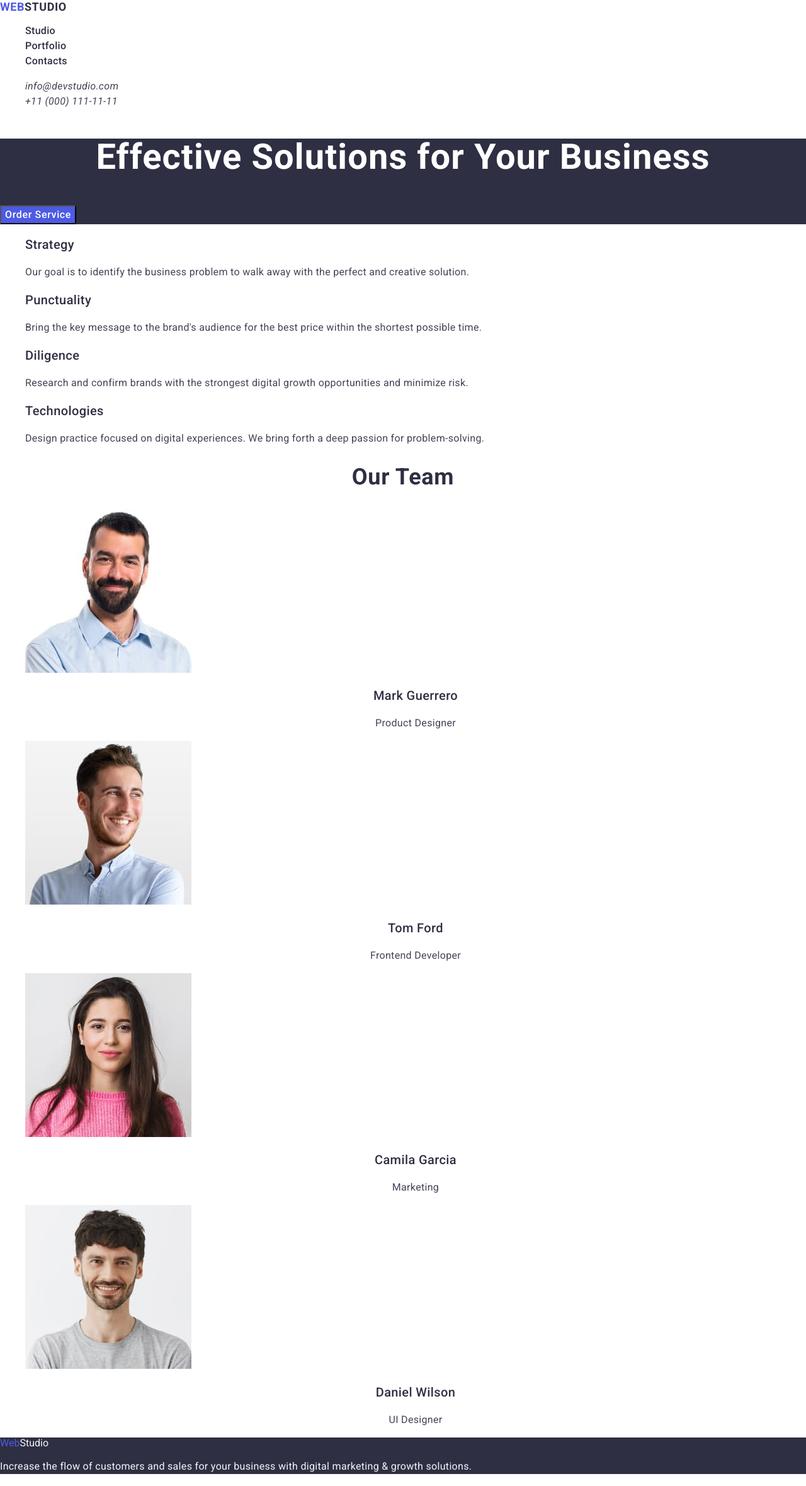
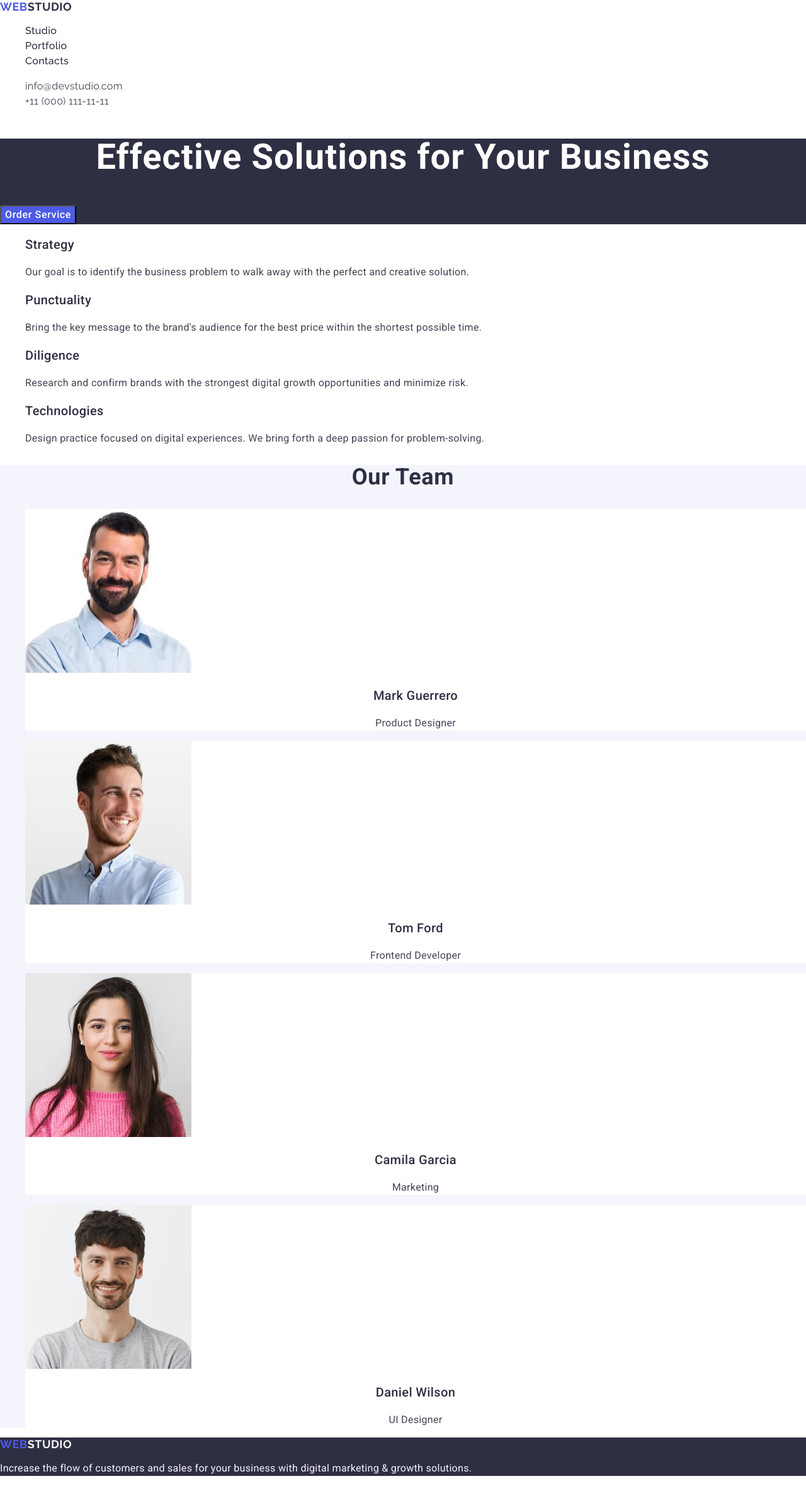
Before and after one commit to Marina4224/goit-markup-hw-02, a plain HTML site: page index.html in a window 1280 px wide. Shown: the whole page at 63% size. Drawn offline with nearby package versions, Linux system fonts and the light colour scheme.

Commit message:
add change

```diff
--- a/css/styles.css
+++ b/css/styles.css
@@ -14,7 +14,7 @@ font-family: Roboto, sans-serif;}
 
 /* #region header */
 
-.header {}
+.header {font-family: Raleway, sans-serif;}
 
 .nav-header {}
 
@@ -24,9 +24,9 @@ font-family: Roboto, sans-serif;}
     line-height: 1.17;
     letter-spacing: 0.03em;
     text-transform: uppercase;
-    color: #2E2F42;}
+    color: #4D5AE5;}
 .logo-style {
-    color: #4D5AE5}
+    color: #2E2F42}
 .nav-header-list {}
 
 
@@ -41,7 +41,12 @@ font-family: Roboto, sans-serif;}
     letter-spacing: 0.02em;
     color: #2e2f42;}
         .item-nav-link:hover, .item-nav-link:focus {color: #404BBF;}
-    .address-link {
+        .address {font-style: normal}
+
+        .address-lists {}
+
+        .address-lists-item {}
+        .address-link {
         font-weight: 400;
             font-size: 16px;
             line-height: 1.5;
@@ -96,7 +101,7 @@ font-weight: 400;
 /* #endregion block */
 
 /* #region team */
-.team {}
+.team {background-color: #F4F4FD}
 
 .team-title {
     font-weight: 700;
@@ -104,12 +109,13 @@ font-weight: 400;
     line-height: 1.11;
     letter-spacing: 0.02em;
     text-align: center;
+    text-transform: capitalize;
     color: #2E2F42;
 }
 
 .team-lists {}
 
-.team-lists-item {}
+.team-lists-item {background-color: #FFFFFF}
 
 .team-item-title {
     font-weight: 500;
@@ -130,15 +136,21 @@ font-weight: 400;
 }
 /* #endregion team */
 
-/* region footer */
+/* #region footer */
 .footer {background-color: #2E2F42;}
 
-.footer-title {color: #F4F4FD;}
-.footer-title-web {color: #4D5AE5;}
+.footer-title {font-family: "Raleway", sans-serif;
+font-weight: 700;
+    font-size: 18px;
+    line-height: 1.17;
+    letter-spacing: 0.03em;
+    text-transform: uppercase;
+    color: #4d5ae5;}
+.footer-title-web {color: #f4f4fd;}
 
 .footer-text {font-weight: 400;
     font-size: 16px;
     line-height: 1.5;
     letter-spacing: 0.02em;
     color: #F4F4FD;}
-/* region footer */
+/* #endregion footer */
--- a/index.html
+++ b/index.html
@@ -24,23 +24,23 @@
     <header class="header">
       <nav class="nav-header">
         <a class="logo" href="./index.html"
-          ><span class="logo-style">Web</span>Studio</a
+          >Web<span class="logo-style">Studio</span></a
         >
         <ul class="nav-header-list">
           <li class="nav-header-item">
-            <a class="item-nav-link" href="/index.html">Studio</a>
+            <a class="item-nav-link" href="./index.html">Studio</a>
           </li>
           <li class="nav-header-item">
-            <a class="item-nav-link" href="/index.html">Portfolio</a>
+            <a class="item-nav-link" href="./index.html">Portfolio</a>
           </li>
           <li class="nav-header-item">
-            <a class="item-nav-link" href="/index.html">Contacts</a>
+            <a class="item-nav-link" href="./index.html">Contacts</a>
           </li>
         </ul>
       </nav>
-      <address>
-        <ul>
-          <li>
+      <address class="address">
+        <ul class="address-lists">
+          <li class="address-lists-item">
             <a class="address-link" href="mailto:info@devstudio.com"
               >info@devstudio.com</a
             >
@@ -139,7 +139,7 @@
     </main>
     <footer class="footer">
       <a class="footer-title" href="./index.html"
-        ><span class="footer-title-web">Web</span>Studio</a
+        >Web<span class="footer-title-web">Studio</span></a
       >
       <p class="footer-text">
         Increase the flow of customers and sales for your business with digital
```
